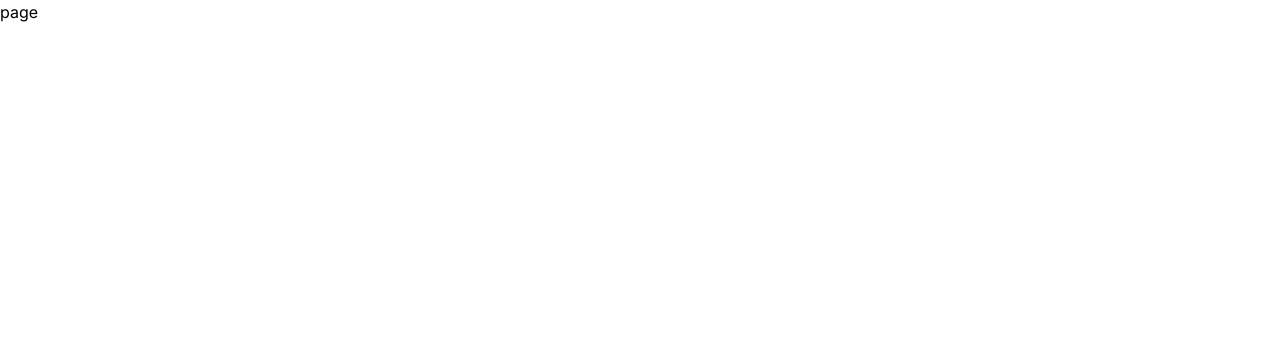
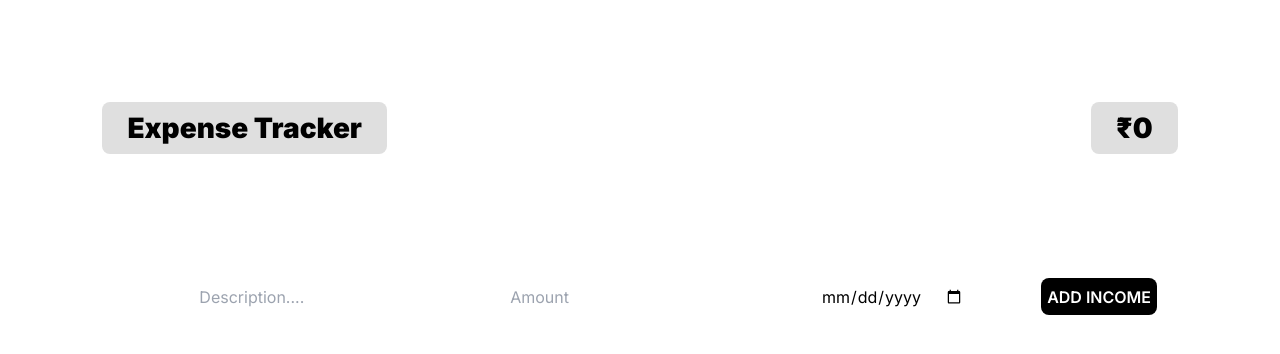
Before and after one commit to iharshyadav/Bdcoe-project, a Next.js app in the folder expenses/: page / in a window 1280 px wide. Shown: the top 354 px of the page. Built offline with nearby package versions, Linux system fonts and the light colour scheme.

Commit message:
Creating layout

```diff
--- /dev/null
+++ b/expenses/Component/Form.js
@@ -0,0 +1,31 @@
+import React, { useRef } from 'react'
+
+const form = ({Income,setIncome}) => {
+  const desc = useRef(null)
+  const price = useRef(null)
+  const date = useRef(null)
+  const AddIncome = (e)=>{
+    e.preventDefault()
+    console.log(desc.current.value)
+    console.log(price.current.value)
+    console.log(date.current.value)
+
+    desc.current.value="";
+    price.current.value="";
+    date.current.value="";
+  }
+
+  return (
+    <form className='income-form' onSubmit={AddIncome}>
+        <div className="inner-elem">
+          <input className='submit1' type="text" name="desc" id="desc"
+            placeholder='Description.... ' ref={desc}/>
+          <input className='submit1' type="number" name='price' id='price' placeholder='Amount' ref={price} />
+          <input className='submit1' type="date" name='date' id='date' placeholder='Amount date... ' ref={date}/>
+          <input className='submit' type="submit" value="Add Income" />
+        </div>
+    </form>
+  )
+}
+
+export default form
--- a/expenses/Component/Header.js
+++ b/expenses/Component/Header.js
@@ -0,0 +1,12 @@
+import React from 'react'
+
+const Header = ({totalIncome}) => {
+  return (
+    <header>
+        <h1>Expense Tracker</h1>
+        <div className="total-income">₹{totalIncome}</div>
+    </header>
+  )
+}
+
+export default Header
--- a/expenses/app/globals.css
+++ b/expenses/app/globals.css
@@ -1,3 +1,76 @@
 @tailwind base;
 @tailwind components;
 @tailwind utilities;
+
+*{
+    margin: 0;
+    padding: 0;
+    box-sizing: border-box;
+}
+
+html,body{
+    width: 100%;
+    height: 100%;
+	overflow: hidden;
+}
+
+header {
+	display: flex;
+	justify-content: space-between;
+	padding: 8vw;
+}
+
+header h1{
+    color: var(--grey);
+    font-size: 28px;
+    font-weight: 900;
+    background-color: #DFDFDF;
+    padding: 5px 25px;
+    border-radius: 8px;
+}
+
+.total-income {
+	color: var(--grey);
+	font-size: 28px;
+	font-weight: 900;
+	background-color: #DFDFDF;
+	padding: 5px 25px;
+	border-radius: 8px;
+}
+
+.income-form {
+	display: block;
+	/* margin: 15px; */
+    height: 10vh;
+    width: 100%;
+    color: var(--grey);
+	/* padding-top: 3vh; */
+	display: flex;
+	align-items: center;
+	justify-content: space-evenly;
+}
+
+.inner-elem {
+	position: relative;
+	z-index: 1;
+	display: flex;
+	justify-content: space-evenly;
+	border-radius: 8px;
+}
+
+.submit {
+	border-radius: 8px 8px 8px 8px;
+	cursor: pointer;
+	color: var(--dark);
+	font-weight: 600;
+	text-transform: uppercase;
+    /* border: 0.1vw solid black; */
+	padding: 0.5vw;
+	margin-left: 6vw;
+	background-color: black;
+	color: white;
+}
+
+.submit1{
+	margin-left: 6vw;
+}
--- a/expenses/app/page.js
+++ b/expenses/app/page.js
@@ -1,9 +1,24 @@
-import React from "react";
+"use client"
+import React, { useEffect, useState } from "react";
+import Header from "@/Component/Header";
+import Form from "@/Component/Form";
+const page=()=>{
+    const [Income, setIncome] = useState("")
+    const [totalIncome, settotalIncome] = useState(0);
 
-const page=()=>{
+    useEffect(()=>{
+      let temp=0;
+      for(let i=0;i<Income.length;i++)
+      {
+        temp+=parseInt(Income[i].price)
+      }
+      settotalIncome(temp);
+    },[Income]);
+
   return(
     <>
-    page
+    <Header totalIncome={totalIncome}/>
+    <Form Income={Income} setIncome={setIncome}/>
     </>
   )
 }
```
Also changed, not shown: expenses/Component/Section.js (deleted).
